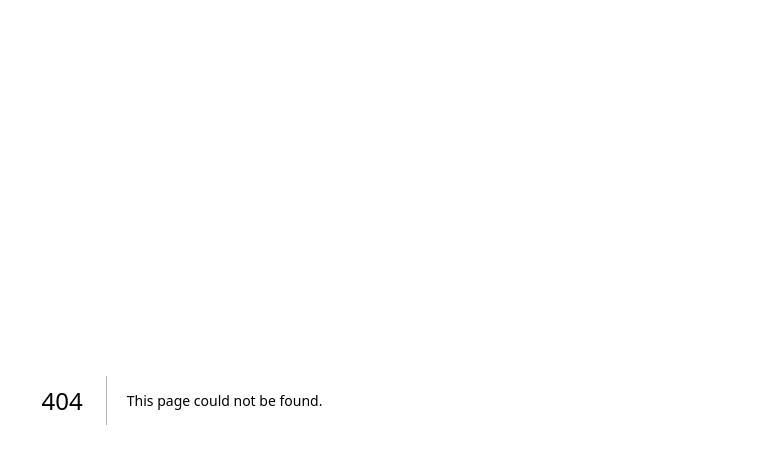
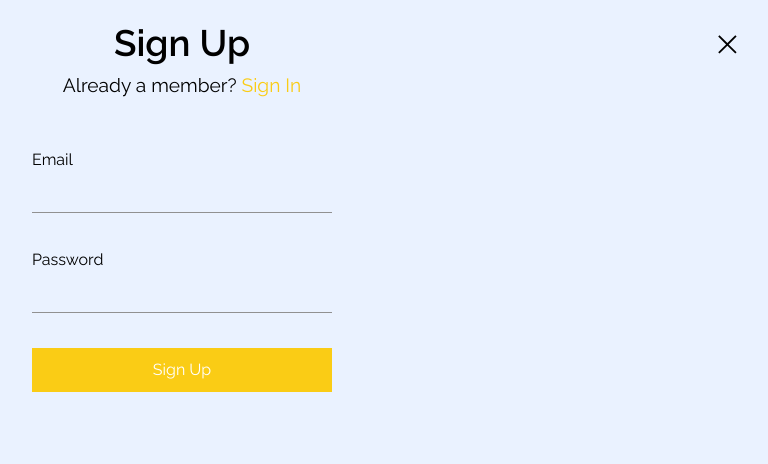
Before and after one commit to acadoze/web-app, a Next.js app: page /signup in a window 1280 px wide. Before the commit this address had no page. Shown: the top 464 px of the page, without its empty margins (458-1226 px from the left). Built offline with nearby package versions, Linux system fonts and the light colour scheme.

Commit message:
add signup page

```diff
--- /dev/null
+++ b/app/signup/page.js
@@ -0,0 +1,43 @@
+"use client"
+import Link from "next/link";
+import { LiaTimesSolid } from "react-icons/lia";
+import {useState} from 'react'
+
+export default function Signup() {
+  const [email, setEmail] = useState("")
+  const [password, setPassword] = useState("")
+  return (
+    <main className="relative bg-[#eaf2ff] h-[100vh] w-[100vw]">
+      <head>
+        <title>Sign up | Acadoze</title>
+      </head>
+      <Link href="/" className="absolute top-[30px] text-[1.8rem] right-[80px]">
+        <LiaTimesSolid />
+      </Link>
+      <section className="flex flex-col justify-center items-center pt-[1rem]">
+        <h1 className="text-[2.3rem] font-semibold">Sign Up</h1>
+        <p className="text-[1.2rem]">Already a member? <Link href="/login" className="text-yellow-400 font-600">Sign In</Link></p>
+        <form className="site_form">
+          <li>
+            <label htmlFor="email"> Email </label>
+            <input type="email" id="email" className="" value={email} />
+          </li>
+          <li>
+            <label htmlFor="password"> Password </label>
+            <input type="password" id="password" className="" value={password} />
+          </li>
+          <li>
+            <button
+              className="text-white bg-yellow-400 px-[10px] py-[10px]"
+              disabled={
+                ( email === "" && password === "") ? true : false
+              }
+            >
+              Sign Up
+            </button>
+          </li>
+        </form>
+      </section>
+    </main>
+  )
+}
```
